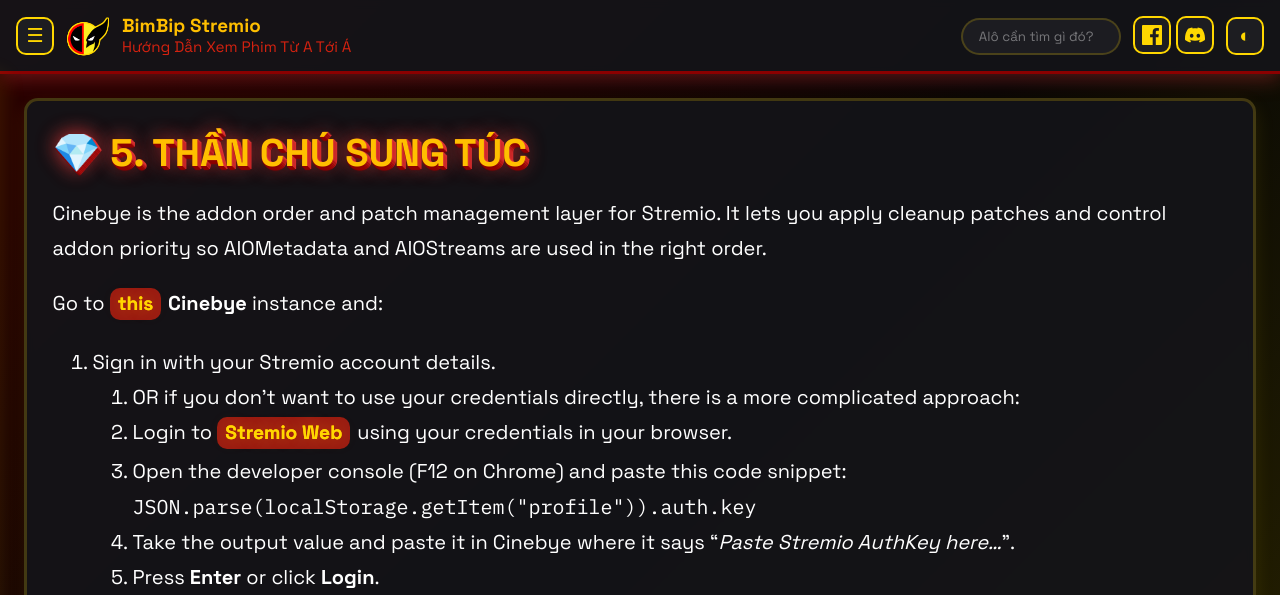
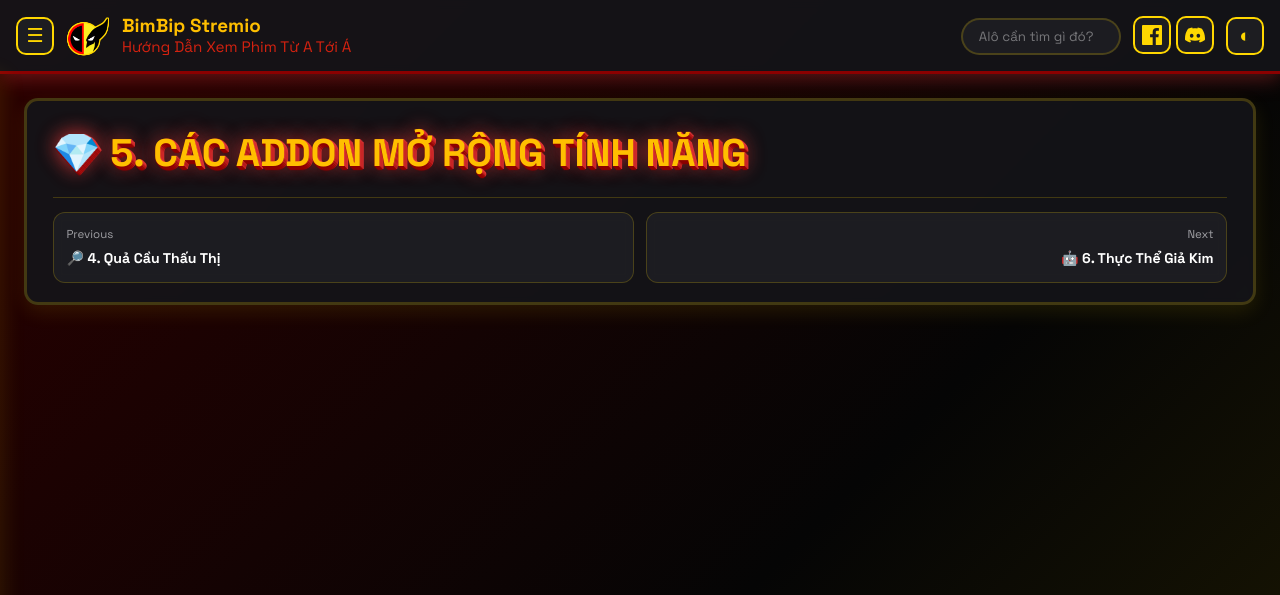
Before and after one commit to bimbipsubteam/bimbip-stremio, a Jekyll site: the page built from docs/guide/5-Addon-Expanding.md, in a window 1280 px wide and 1400 px high. Shown: the top 595 px of the window. Built offline with Jekyll 4.4.1, drawn with Linux system fonts in a browser that asks for light colours; some of the changed text lies outside the part shown; grey boxes are pictures that could not be loaded.

Commit message:
Update 5-Addon-Expanding.md

```diff
--- a/docs/guide/5-Addon-Expanding.md
+++ b/docs/guide/5-Addon-Expanding.md
@@ -3,38 +3,4 @@
 title: "💎 5. Thần Chú Sung Túc"
 ---
 
-# 💎 5. Thần Chú Sung Túc
-
-Cinebye is the addon order and patch management layer for Stremio. It lets you apply cleanup patches and control addon priority so AIOMetadata and AIOStreams are used in the right order.
-
-Go to [**this**](https://cinebye.elfhosted.com/) **Cinebye** instance and:
-
-1. Sign in with your Stremio account details.
-   1. OR if you don't want to use your credentials directly, there is a more complicated approach:
-   2. Login to [**Stremio Web**](https://web.stremio.com/) using your credentials in your browser.
-   3. Open the developer console (F12 on Chrome) and paste this code snippet: `JSON.parse(localStorage.getItem("profile")).auth.key`
-   4. Take the output value and paste it in Cinebye where it says "*Paste Stremio AuthKey here...*".
-   5. Press **Enter** or click **Login**.
-
-   ![Sign In](../images/5.1.png)
-
-2. Once authenticated and the options become available, in section "**2 - Options**" you can download a backup first just to be safe.
-3. Enable all three patches: "**Remove Cinemeta Search**", "**Remove Cinemeta Catalogs**", and "**Remove Cinemeta Metadata**".
-
-   ![Enable Patches](../images/5.3.png)
-
-4. Scroll down to "**Manage Addons**" and change the order of the addons to this:
-   1. *Cinemeta*
-   2. *AIOMetadata*
-   3. *AIOStreams*
-   4. *Local Files*
-
-   ![Order Addons](../images/5.4.png)
-
-5. Scroll back up to "**3 - Sync Addons**" and click on "**Sync to Stremio**".
-
-   ![Sync Addons](../images/5.5.png)
-
->**NOTES FOR LATER:**
->* *Keep in mind for later that if you change catalog structure in AIOMetadata after you installed it on Stremio, or if you add the CouchMoney lists from Step 6 below, then go to Cinebye, authenticate again with Stremio credentials, and click the **Refresh** icon to the right of AIOMetadata in the "**Manage Addons**" section.*
->![Refresh Addons](../images/5.6.png)
+# 💎 5. Các Addon mở rộng tính năng
```
